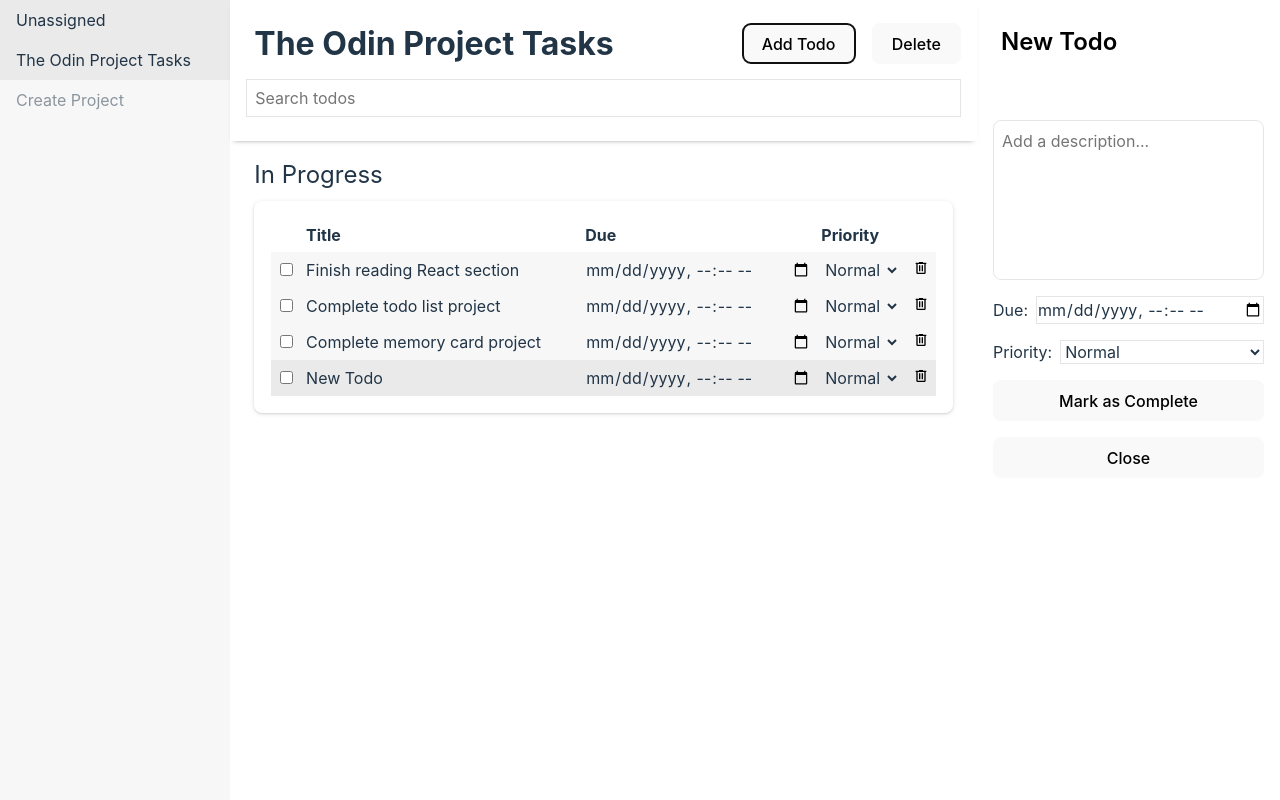
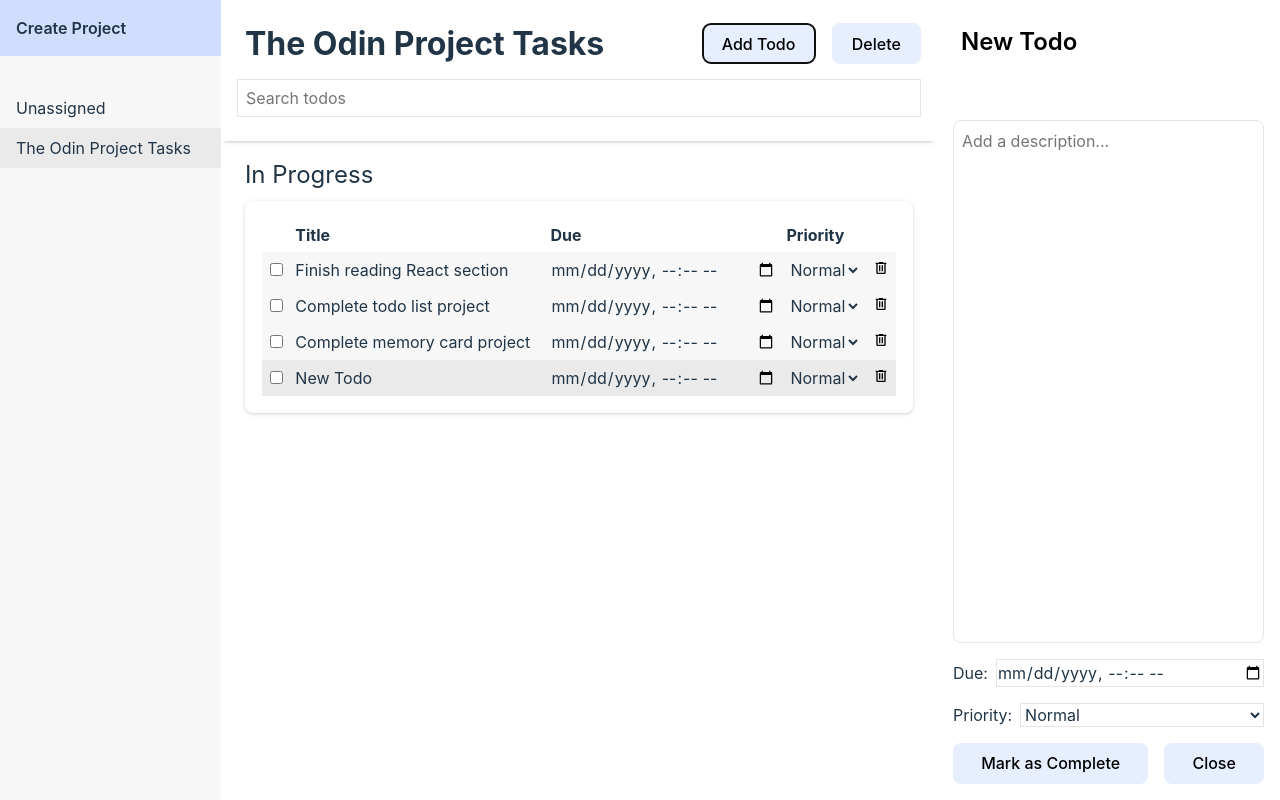
Before and after one commit to pricebenjamin/top-projects, a React (Vite) app in the folder 011-todo-list/: page / in a window 1280 px wide. Both pictures are taken after a click on the button "Add Todo". Built offline with nearby package versions, Linux system fonts and the light colour scheme; the HTML template or start-up script is replaced by a standard one.

Commit message:
Finalize style of application
- Make sections scroll independently (overflow-y: auto)
- TodoEditor consumes available vertical space
- Visually distinguish "Create Project" button
- Add an accent color to buttons

```diff
--- a/011-todo-list/src/App/App.css
+++ b/011-todo-list/src/App/App.css
@@ -11,4 +11,6 @@
   flex: 1 1 auto;
   display: flex;
   flex-direction: column;
+  height: 100vh;
+  overflow-y: auto;
 }
--- a/011-todo-list/src/App/Components/ProjectNavigator/ProjectNavigator.css
+++ b/011-todo-list/src/App/Components/ProjectNavigator/ProjectNavigator.css
@@ -1,17 +1,18 @@
 .project-navigator {
   width: clamp(150px, 20%, 250px);
   background-color: rgba(255, 255, 255, 0.03);
+  height: 100vh;
+  overflow-y: auto;
 }
 
 .project-navigator ul {
   width: 100%;
   list-style: none;
-  position: sticky;
-  top: 0;
 }
 
 .project-navigator li {
   padding: 0.5rem 1rem;
+  user-select: none;
 }
 
 .project-navigator li.active,
@@ -21,7 +22,17 @@
 }
 
 .project-navigator li.create-project {
-  opacity: 0.5;
+  position: sticky;
+  top: 0;
+  font-weight: 600;
+  background-color: var(--accent-color);
+  padding-top: 1rem;
+  padding-bottom: 1rem;
+  margin-bottom: 2rem;
+}
+
+.project-navigator li.create-project:hover {
+  background-color: var(--accent-color-hover);
 }
 
 @media (prefers-color-scheme: light) {
--- a/011-todo-list/src/App/Components/ProjectNavigator/ProjectNavigator.tsx
+++ b/011-todo-list/src/App/Components/ProjectNavigator/ProjectNavigator.tsx
@@ -17,6 +17,9 @@ export function ProjectNavigator({
   return (
     <div className="project-navigator">
       <ul>
+        <li className="create-project" onClick={onCreateProject}>
+          Create Project
+        </li>
         {projects.map((project) => (
           <li
             key={project.id}
@@ -26,9 +29,6 @@ export function ProjectNavigator({
             {project.title}
           </li>
         ))}
-        <li className="create-project" onClick={onCreateProject}>
-          Create Project
-        </li>
       </ul>
     </div>
   );
--- a/011-todo-list/src/App/Components/Todo/TodoEditor.css
+++ b/011-todo-list/src/App/Components/Todo/TodoEditor.css
@@ -1,13 +1,9 @@
 .todo-editor {
-  flex: 1 1 300px;
-}
-
-.todo-editor .sticky {
+  width: clamp(300px, 30vw, 800px);
+  height: 100vh;
   display: flex;
   flex-direction: column;
   padding: 1rem;
-  position: sticky;
-  top: 0;
 }
 
 .todo-editor textarea {
@@ -34,7 +30,7 @@
 }
 
 .todo-editor textarea.description {
-  height: 10rem;
+  flex: 1 0 auto;
   border-radius: 0.5rem;
   margin: 1rem 0;
 }
--- a/011-todo-list/src/App/Components/Todo/TodoEditor.tsx
+++ b/011-todo-list/src/App/Components/Todo/TodoEditor.tsx
@@ -19,7 +19,6 @@ export function TodoEditor({
 }: TodoEditorProps) {
   return (
     <div className="todo-editor">
-      <div className="sticky">
       <textarea
         className="title"
         value={title}
@@ -60,6 +59,5 @@ export function TodoEditor({
         <button onClick={onTodoClose}>Close</button>
       </div>
     </div>
-    </div>
   );
 }
--- a/011-todo-list/src/index.css
+++ b/011-todo-list/src/index.css
@@ -7,6 +7,8 @@
   color: rgba(255, 255, 255, 0.87);
   background-color: #242424;
   --background-color: #242424;
+  --accent-color: hsl(220deg, 30%, 25%);
+  --accent-color-hover: hsl(220deg, 40%, 30%);
 }
 
 *:not(dialog) {
@@ -33,12 +35,11 @@ button {
   font-size: 1em;
   font-weight: 500;
   font-family: inherit;
-  background-color: #1a1a1a;
+  background-color: var(--accent-color);
   cursor: pointer;
-  transition: border-color 0.25s;
 }
 button:hover {
-  border-color: #646cff;
+  background-color: var(--accent-color-hover);
 }
 button:focus,
 button:focus-visible {
@@ -50,11 +51,7 @@ button:focus-visible {
     color: #213547;
     background-color: #ffffff;
     --background-color: #ffffff;
-  }
-  a:hover {
-    color: #747bff;
-  }
-  button {
-    background-color: #f9f9f9;
+    --accent-color: hsl(220deg, 90%, 95%);
+    --accent-color-hover: hsl(220deg, 90%, 90%);
   }
 }
```
Lines whose indentation alone changed are shown as unchanged.
